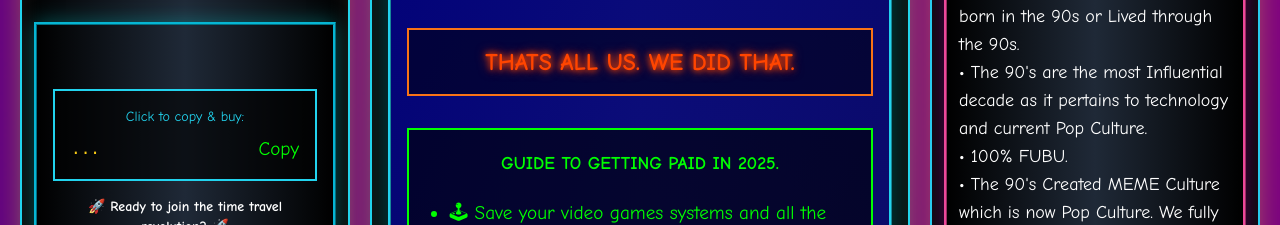
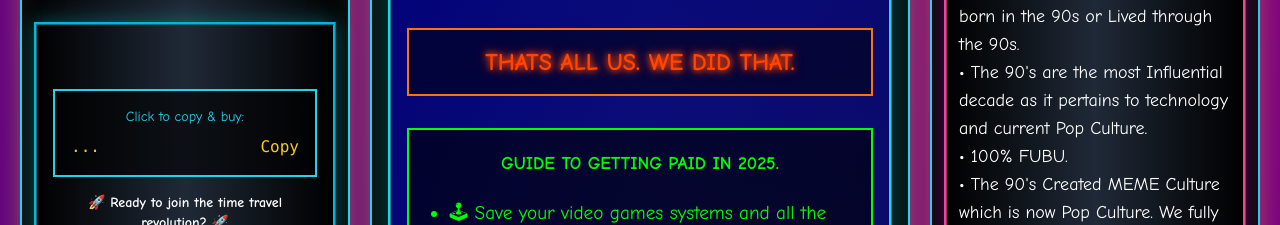
Before and after one commit to fujita0312/the_90s, a React (Create React App) app: page /main in a window 1280 px wide. Shown: the part 1140-1365 px from the top of the page. Built offline with nearby package versions, Linux system fonts and the light colour scheme; no server answers.

Commit message:
feat: update

```diff
--- a/src/components/LeftSidebar.tsx
+++ b/src/components/LeftSidebar.tsx
@@ -58,6 +58,7 @@ const LeftSidebar: React.FC = () => {
                 {ContractAddress.slice(0, 6) + '...' + ContractAddress.slice(-4)}
               </a>
               <button
+                className="text-yellow-400 hover:text-yellow-300 transition-all duration-300 font-mono text-sm md:text-base break-all hover:underline cursor-pointer hover:scale-105 transform block"
                 onClick={(e) => {
                   e.preventDefault();
                   navigator.clipboard.writeText(ContractAddress);
```
